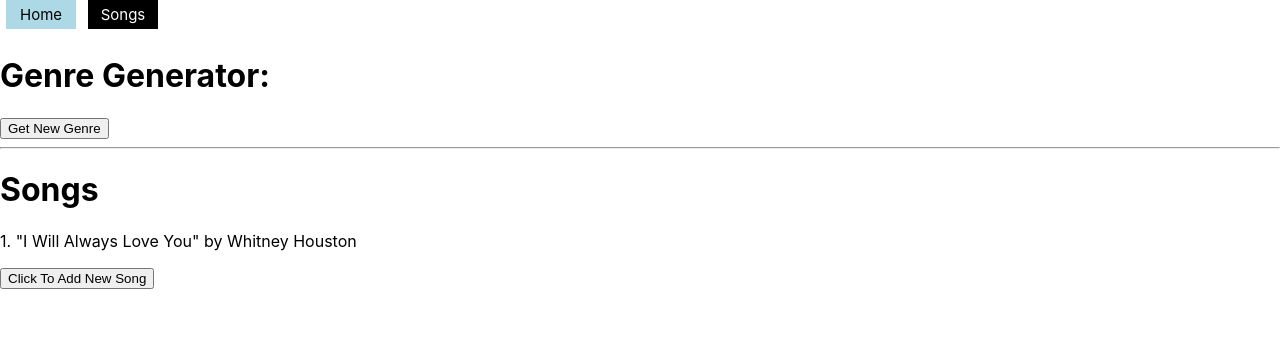
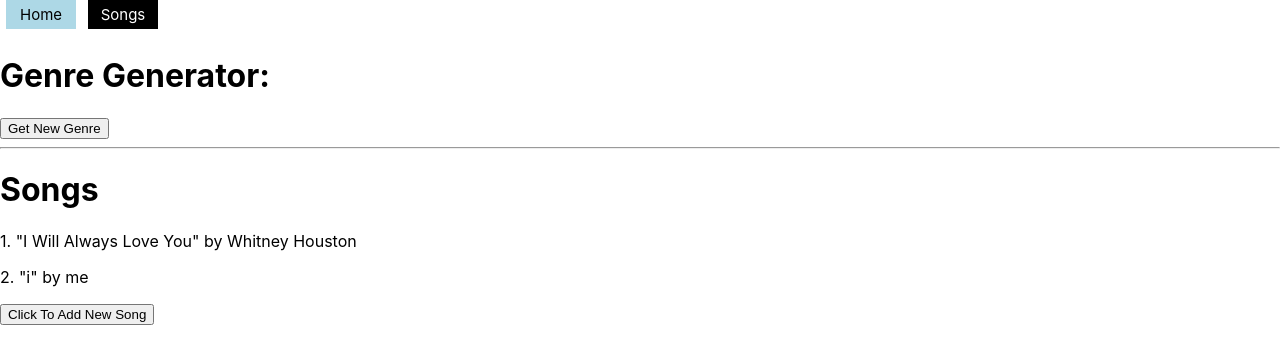
Before and after one commit to ChristinaKozi/p2-final, a React (Create React App) app: page /songs in a window 1280 px wide. Shown: the top 364 px of the page. Built offline with nearby package versions, Linux system fonts and the light colour scheme; no server answers; data requests are answered from the project's data file.

Commit message:
form posts to songlist

```diff
--- a/db.json
+++ b/db.json
@@ -5,6 +5,12 @@
       "title": "I Will Always Love You",
       "artist": "Whitney Houston",
       "lyrics": "I Will Always Love You"
+    },
+    {
+      "title": "i",
+      "artist": "me",
+      "lyrics": "blue",
+      "id": 2
     }
   ]
 }
--- a/src/components/SongCard.js
+++ b/src/components/SongCard.js
@@ -7,11 +7,6 @@ function SongCard({ song }){
     return (
         <article>
             <p>  {id}. "{title}" by {artist}</p>
-            <p>
-                <Link to={`/song/new`}>
-                    <button>Click To Add New Song</button>
-                </Link>
-            </p>
         </article>
     )
 }
--- a/src/pages/SongForm.js
+++ b/src/pages/SongForm.js
@@ -16,7 +16,20 @@ function SongForm(){
 
     function handleSubmit(e) {
         e.preventDefault()
-
+        const newSong = {
+            title: song.title,
+            artist: song.artist,
+            lyrics: song.lyrics
+        }
+        fetch('http://localhost:3000/songs', {
+            method: 'POST',
+            headers: {
+                'Content-Type': 'application/json'
+            },
+            body: JSON.stringify(newSong)
+        })
+        .then(r=>r.json())
+        .then(data=>console.log(data))
     }
 
     return (
--- a/src/pages/Songs.js
+++ b/src/pages/Songs.js
@@ -2,6 +2,7 @@ import React, { useEffect, useState } from "react"
 import NavBar from "../components/NavBar"
 import SongCard from "../components/SongCard"
 import Genre from "../components/Genre"
+import { Link } from "react-router-dom"
 
 function Songs() {
     const [songs, setSongs] = useState([])
@@ -33,6 +34,11 @@ function Songs() {
             <hr />
             <h1>Songs</h1>
             {songList}
+            <p>
+                <Link to={`/song/new`}>
+                    <button>Click To Add New Song</button>
+                </Link>
+            </p>
         </div>
     )
 }
```
Lines whose indentation alone changed are shown as unchanged.
